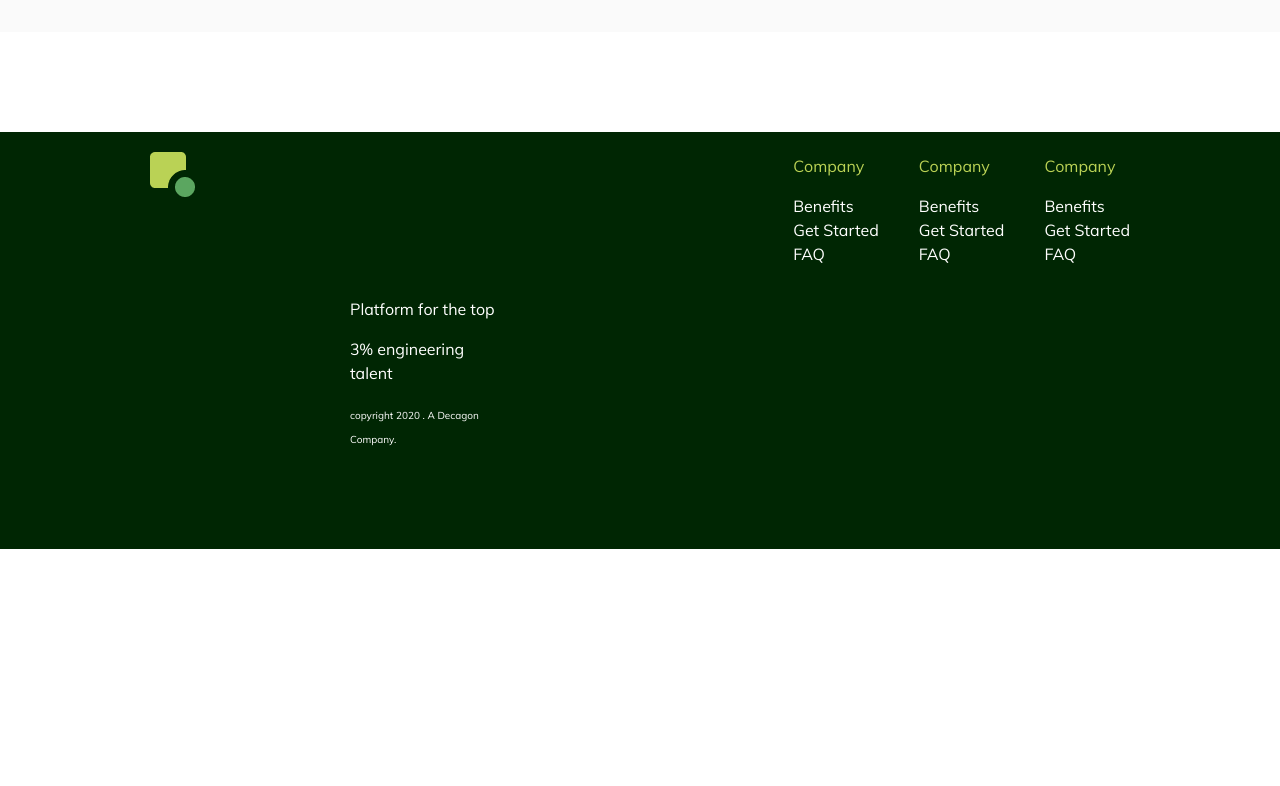
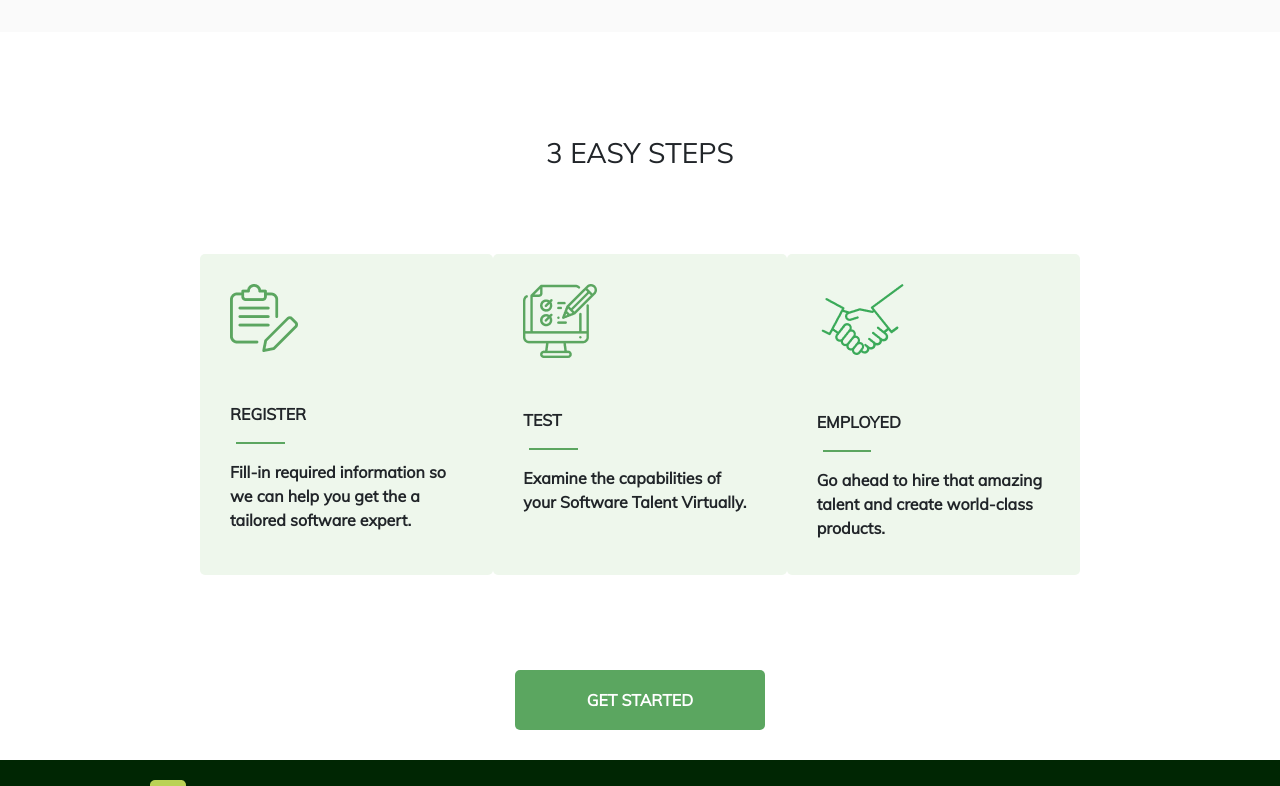
Before and after one commit to amahJennifer/Recruitment-App-UI, a React (Create React App) app: page / in a window 1280 px wide. Shown: the part 784-1570 px from the top of the page. Before the commit the page ends 1333 px from the top, so only its background shows below. Built offline with nearby package versions, Linux system fonts and the light colour scheme.

Commit message:
Add cards

```diff
--- a/src/index.css
+++ b/src/index.css
@@ -37,3 +37,13 @@ body {
   padding-left:200px;
   padding-right:200px;
 }
+.getStartedBtn {
+	background:#BBD355;
+	color: white;
+	border-radius: 5px;
+	height: 40px;
+	width: 170px;
+  border: none;
+  margin-top:-5px;
+
+}
--- a/src/layout/content/index.js
+++ b/src/layout/content/index.js
@@ -1,10 +1,11 @@
 import React from 'react'
-import Home from "../../pages/home/home"
-
+import Home from "../../pages/home/home";
+import Steps from "../../pages/steps"
 const index = () => {
   return (
     <>
-<Home />
+      <Home />
+      <Steps/>
     </>
   )
 }
--- a/src/pages/home/index.css
+++ b/src/pages/home/index.css
@@ -11,7 +11,7 @@
   width:40%;
 padding-top:100px;
 padding-bottom:100px;
-margin-left:200px;
+
 }
 
 .bigText{
--- /dev/null
+++ b/src/pages/steps/index.css
@@ -0,0 +1,45 @@
+.stepsContainer{
+  text-align: center;
+  padding-bottom:30px;
+}
+
+.startBtn {
+	background:#5BA660;
+	color: white;
+	border-radius: 5px;
+	height: 60px;
+	width:250px;
+  border: none;
+  margin-top:-5px;
+
+}
+.steps{
+  display:flex;
+  justify-content: space-between;
+  padding-bottom:30px;
+  padding-top:30px;
+}
+
+.stepBox{
+  height:321px;
+  width:315px;
+  background:#EEF7EC;
+  border-radius: 5px;
+  text-align: left;
+  padding:30px;
+}
+.stepTopic{
+  padding-top:50px;
+}
+.stepBox hr{
+width:20%;
+margin-left:6px;
+border: 1px solid #5BA660;
+}
+.btnBox{
+  margin-top:70px;
+}
+.headerText{
+  font-size: 28px;
+  margin-bottom:50px;
+}
--- /dev/null
+++ b/src/pages/steps/index.js
@@ -0,0 +1,76 @@
+import React from 'react';
+import register from "../../images/register.png";
+import employ from "../../images/employ.png";
+import test from "../../images/test.png";
+import "./index.css"
+const index = () => {
+  return (
+		<div className="content stepsContainer">
+			<div className="headerText">
+				<p>3 EASY STEPS</p>
+			</div>
+			<div className="steps">
+				<div className="stepBox">
+					<div className="stepImg">
+						<img src={register} alt="register" />
+					</div>
+					<div className="stepTopic">
+						<p>
+							<b>REGISTER</b>
+						</p>
+						<hr />
+					</div>
+
+					<p>
+						<b>
+							Fill-in required information so we can help you get the a tailored
+							software expert.
+						</b>
+					</p>
+				</div>
+				<div className="stepBox">
+					<div className="stepImg">
+						<img src={test} alt="register" />
+					</div>
+					<div className="stepTopic">
+						<p>
+							<b>TEST</b>
+						</p>
+						<hr />
+					</div>
+
+					<p>
+						<b>Examine the capabilities of your Software Talent Virtually.</b>
+					</p>
+				</div>
+				<div className="stepBox">
+					<div className="stepImg">
+						<img src={employ} alt="register" />
+					</div>
+					<div className="stepTopic">
+						<p>
+							<b>EMPLOYED</b>
+						</p>
+						<hr />
+					</div>
+
+					<p>
+						<b>
+              Go ahead to hire that
+              amazing talent and
+              create world-class
+              products.
+						</b>
+					</p>
+				</div>
+			</div>
+			<div className="btnBox">
+				<button className="startBtn">
+					<b>GET STARTED</b>
+				</button>
+			</div>
+		</div>
+	);
+}
+
+export default index
```
